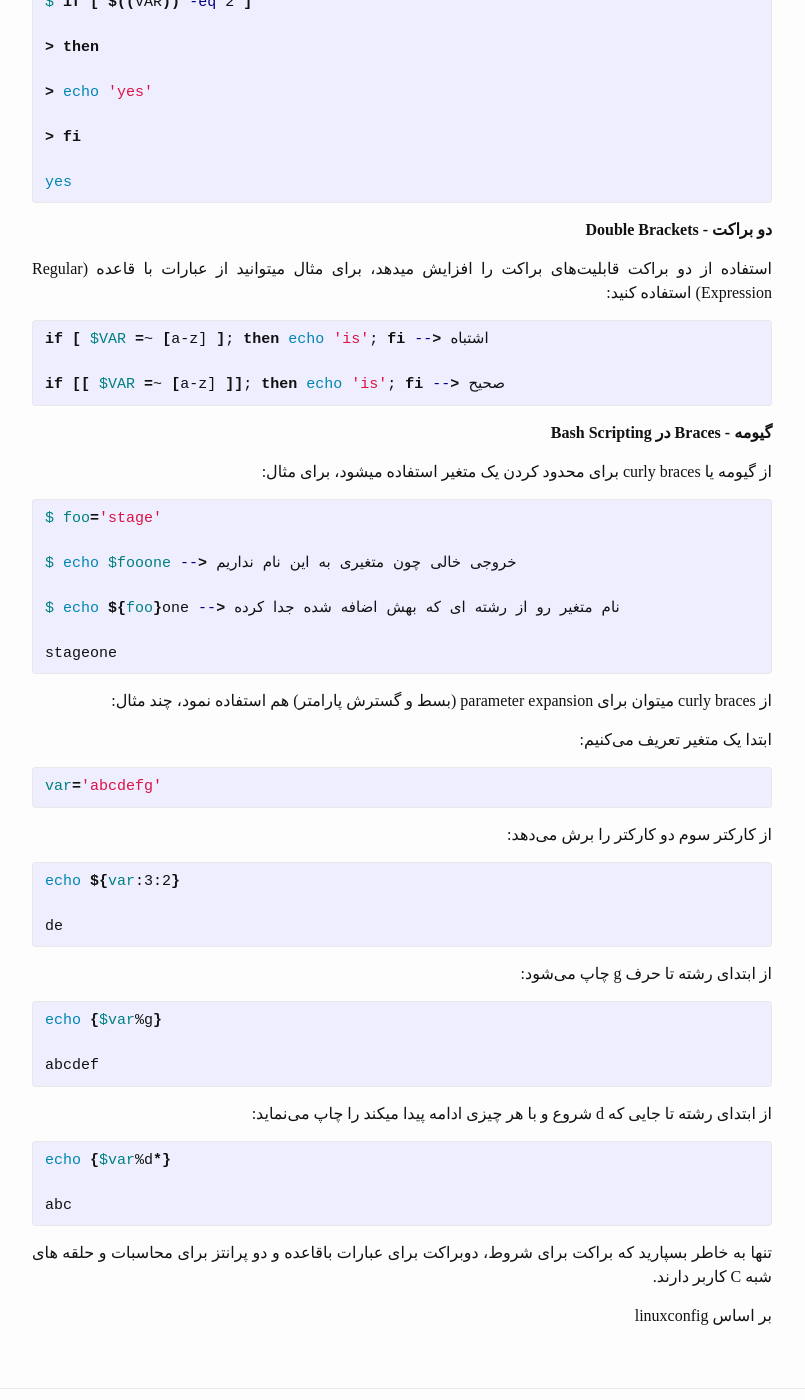
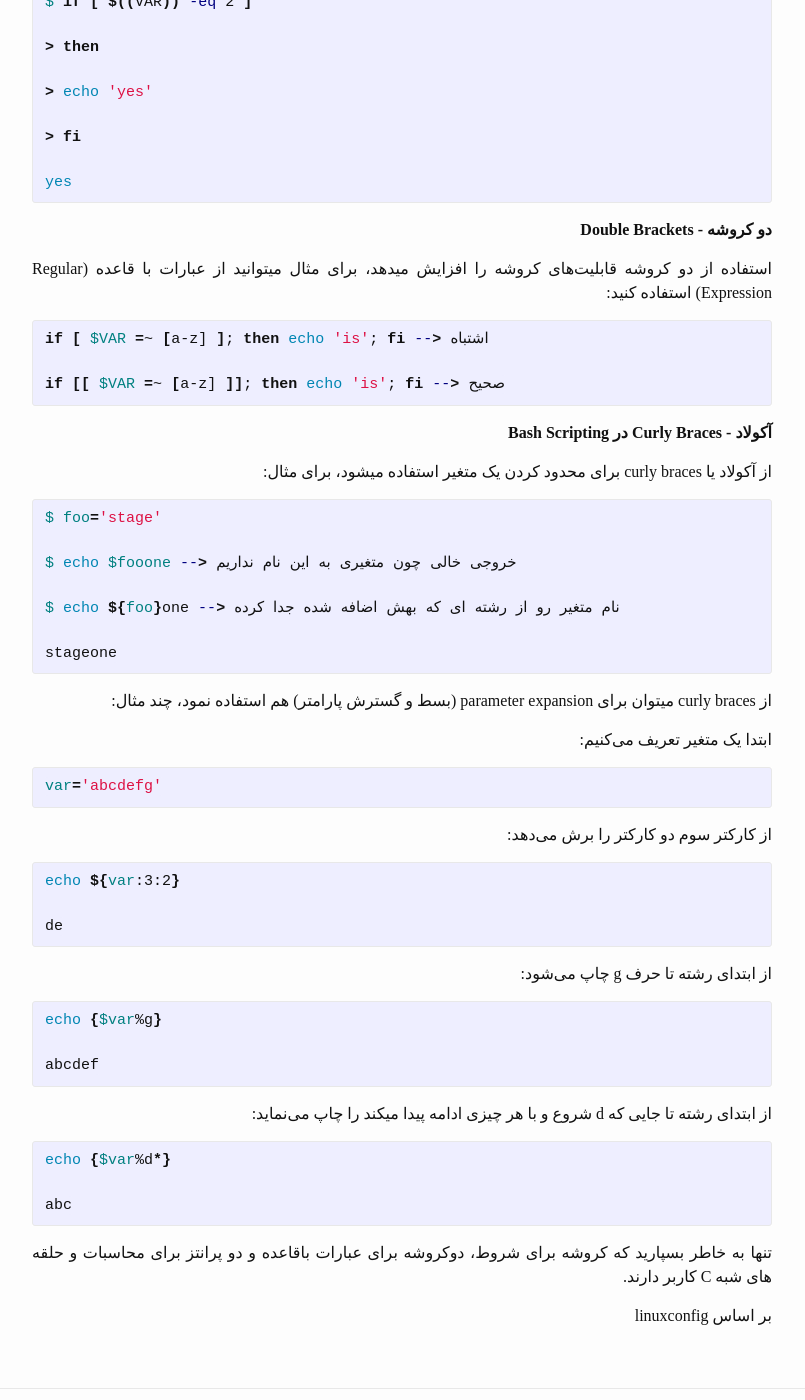
Before and after one commit to Ravexina/tuxgeek, a Jekyll site: the page built from _posts/2015-06-01-bash-scripting-پرانتزها.md, in a window 1280 px wide and 1400 px high, scrolled down 1270 px. Shown: the whole window, without its empty margins (238-1043 px from the left). Built offline with Jekyll 4.4.1, drawn with Linux system fonts in a browser that asks for light colours; some web fonts are replaced; comment, search, counter and statistics services are not loaded; some of the changed text lies outside the part shown.

Commit message:
Fix wrong persian terms

```diff
--- a/_posts/2015-06-01-bash-scripting-پرانتزها.md
+++ b/_posts/2015-06-01-bash-scripting-پرانتزها.md
@@ -11,7 +11,7 @@ categories:
 - ترمینال - Bash
 ---
 
-اگر تاکنون کد اسکریپت‌های Bash را مطالعه نموده و یا تلاش کرده‌اید که یک اسکریپت کوچک بنویسید و نحوه به کارگیری پرانتز، براکت و گیومه در اسکریپت‌های Bash برایتان گیج‌کننده بوده این پست تا حدودی برایتان مفید واقع خواهد شد.
+اگر تاکنون کد اسکریپت‌های Bash را مطالعه نموده و یا تلاش کرده‌اید که یک اسکریپت کوچک بنویسید و نحوه به کارگیری پرانتز، کروشه و آکولاد در اسکریپت‌های Bash برایتان گیج‌کننده بوده این پست تا حدودی برایتان مفید واقع خواهد شد.
 
 در ادمه با ذکر مثال‌هایی به توضیح مفاهیم فوق خواهیم پرداخت.
 
@@ -19,8 +19,8 @@ categories:
 آشنایی با اصطلاحات:
 
 - Parenthesis: () (plural parentheses - پرانتز)
-- Brackets: [] (square brackets - براکت)
-- Braces: {} (curly braces - گیومه)
+- Brackets: [] (square brackets - کروشه)
+- Braces: {} (curly braces - آکولاد)
 
 **دو پرانتز - Parenthesis در Bash Scripting**
 
@@ -39,9 +39,9 @@ echo $((variable + 2))
 
 نکته: درصورتی که نیاز دارید مقدار درون دو پرانتز را چاپ کنید یا از مقدار آن استفاده نمایید قبل از دوپرانتز $ قرار دهید.
 
-**براکت - Brackets در Bash Scripting**
+**کروشه - Brackets در Bash Scripting**
 
-براکت برای ساخت شرط به کار میرود:
+کروشه برای ساخت شرط به کار میرود:
 {% highlight shell %}
 $ VAR=2
 
@@ -70,9 +70,9 @@ $ if [ $((VAR)) -eq 2 ]
 
 yes
 {% endhighlight %}
-**دو براکت - Double Brackets**
+**دو کروشه - Double Brackets**
 
-استفاده از دو براکت قابلیت‌های براکت را افزایش میدهد، برای مثال میتوانید از عبارات با قاعده (Regular Expression) استفاده کنید:
+استفاده از دو کروشه قابلیت‌های کروشه را افزایش میدهد، برای مثال میتوانید از عبارات با قاعده (Regular Expression) استفاده کنید:
 
 {% highlight shell %}
 if [ $VAR =~ [a-z] ]; then echo 'is'; fi --> اشتباه
@@ -80,9 +80,9 @@ if [ $VAR =~ [a-z] ]; then echo 'is'; fi --> اشتباه
 if [[ $VAR =~ [a-z] ]]; then echo 'is'; fi --> صحیح
 {% endhighlight%}
 
-**گیومه - Braces در Bash Scripting**
+**آکولاد - Curly Braces در Bash Scripting**
 
-از گیومه یا curly braces برای محدود کردن یک متغیر استفاده میشود، برای مثال:
+از آکولاد یا curly braces برای محدود کردن یک متغیر استفاده میشود، برای مثال:
 
 {% highlight shell %}
 $ foo='stage'
@@ -121,6 +121,6 @@ echo {$var%d*}
 
 abc
 {% endhighlight %}
-تنها به خاطر بسپارید که براکت برای شروط، دوبراکت برای عبارات باقاعده و دو پرانتز برای محاسبات و حلقه های شبه C کاربر دارند.
+تنها به خاطر بسپارید که کروشه برای شروط، دوکروشه برای عبارات باقاعده و دو پرانتز برای محاسبات و حلقه های شبه C کاربر دارند.
 
 بر اساس linuxconfig
```
